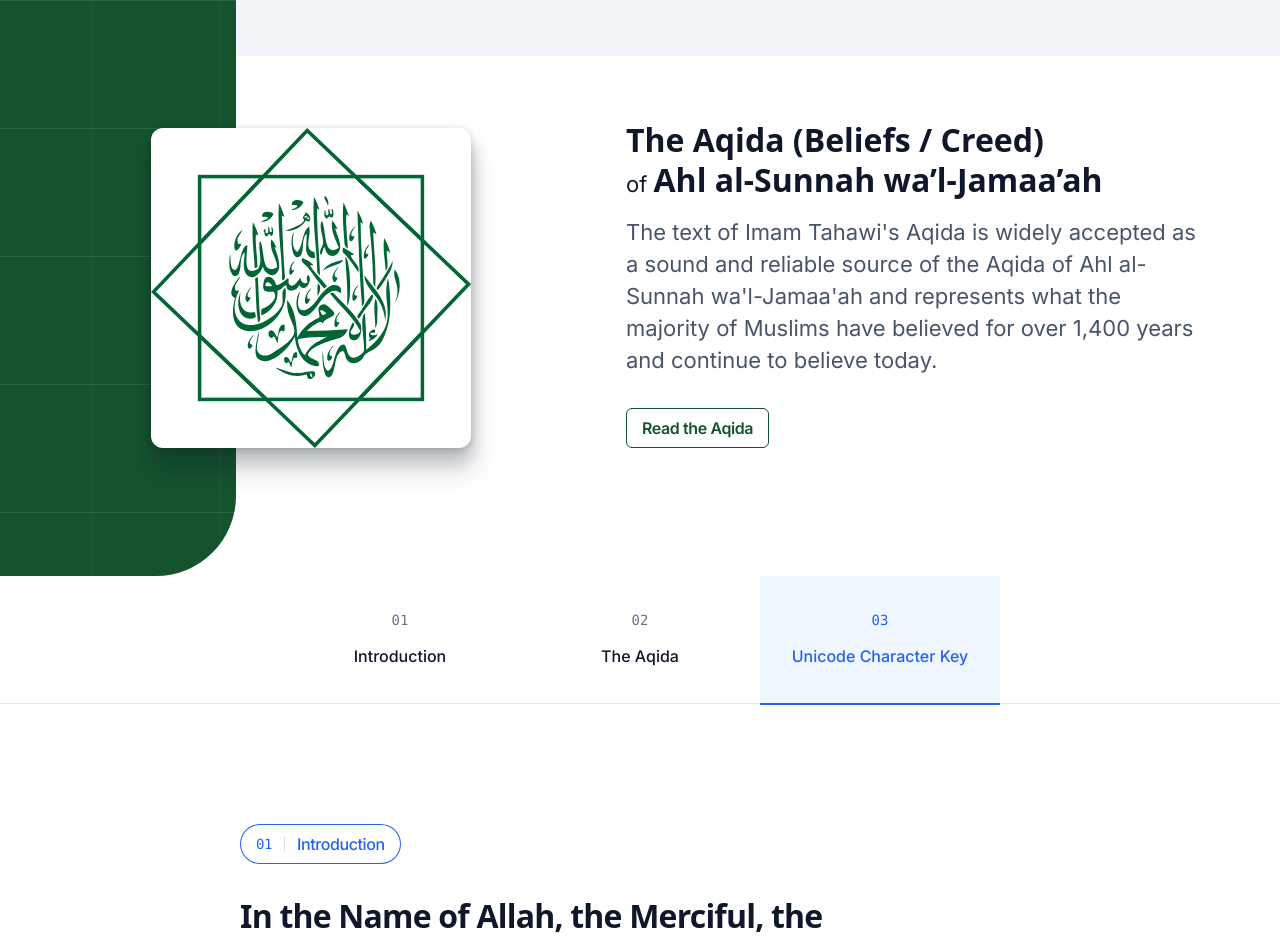
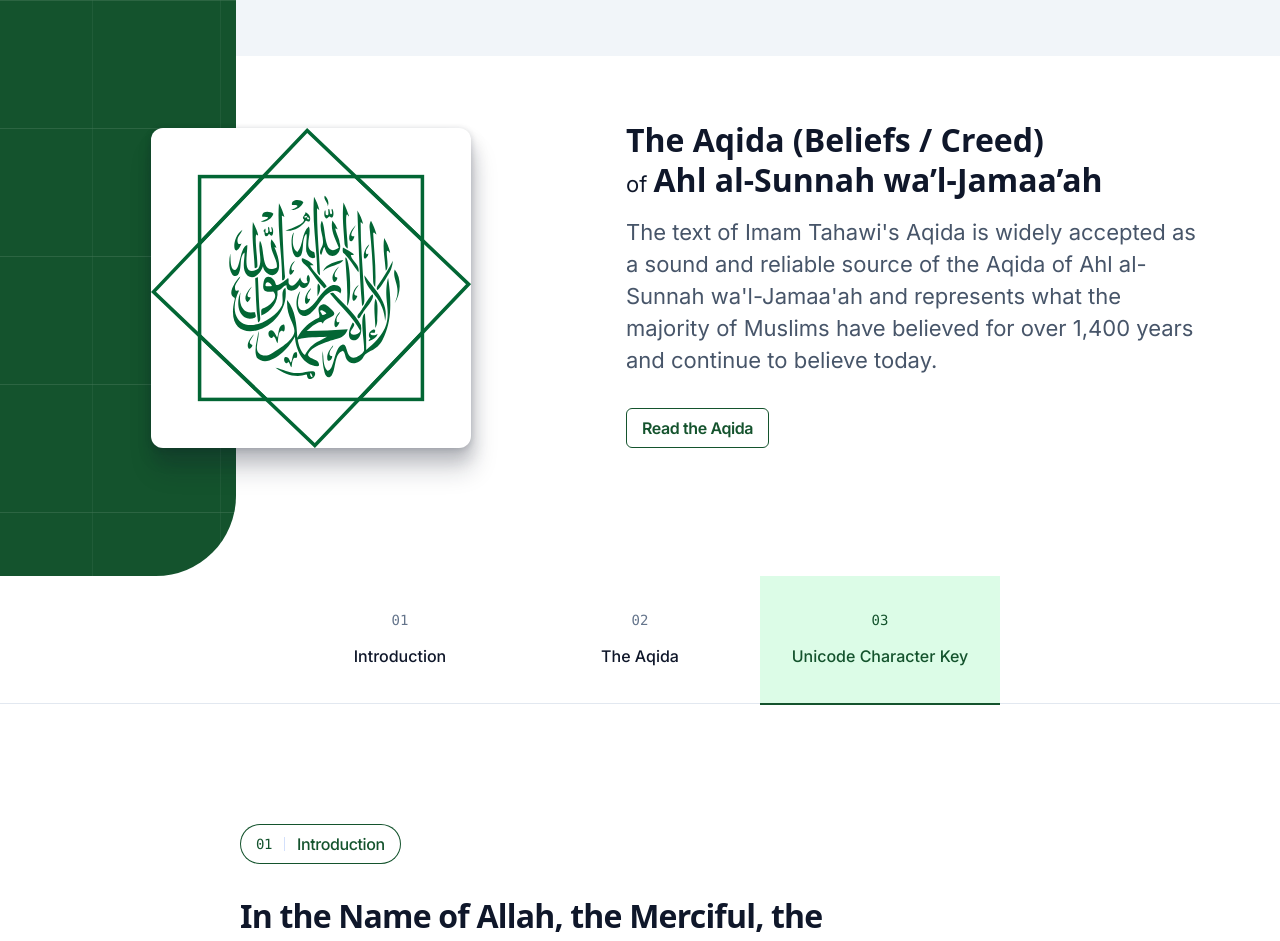
Before and after one commit to qridwan/alaqida.com, a Next.js app: page / in a window 1280 px wide. Shown: the top 941 px of the page. Built offline with nearby package versions, Linux system fonts and the light colour scheme; a web font is replaced by a local one.

Commit message:
Change colours

```diff
--- a/src/components/NavBar.tsx
+++ b/src/components/NavBar.tsx
@@ -135,7 +135,7 @@ export function NavBar() {
                 >
                   <span
                     aria-hidden="true"
-                    className="font-mono text-sm text-blue-600"
+                    className="font-mono text-sm text-green-900"
                   >
                     {(sectionIndex + 1).toString().padStart(2, '0')}
                   </span>
@@ -161,8 +161,8 @@ export function NavBar() {
                 className={clsx(
                   'flex w-full flex-col items-center justify-center border-b-2 before:mb-2 before:font-mono before:text-sm before:content-[counter(section,decimal-leading-zero)]',
                   sectionIndex === activeIndex
-                    ? 'border-blue-600 bg-blue-50 text-blue-600 before:text-blue-600'
-                    : 'border-transparent before:text-slate-500 hover:bg-blue-50/40 hover:before:text-slate-900',
+                    ? 'border-green-900 bg-green-100 text-green-900 before:text-green-900'
+                    : 'border-transparent before:text-slate-500 hover:bg-green-200 hover:before:text-slate-900',
                 )}
               >
                 {section.title}
--- a/src/components/SectionHeading.tsx
+++ b/src/components/SectionHeading.tsx
@@ -10,7 +10,7 @@ export function SectionHeading({
     <h2
       className={clsx(
         className,
-        'inline-flex items-center rounded-full px-4 py-1 text-blue-600 ring-1 ring-inset ring-blue-600',
+        'inline-flex items-center rounded-full px-4 py-1 text-green-900 ring-1 ring-inset ring-green-900',
       )}
       {...props}
     >
```
Also changed, not shown: tsconfig.json (+18 -4 lines), 4 other files (tests, documents, lock files or other folders).
